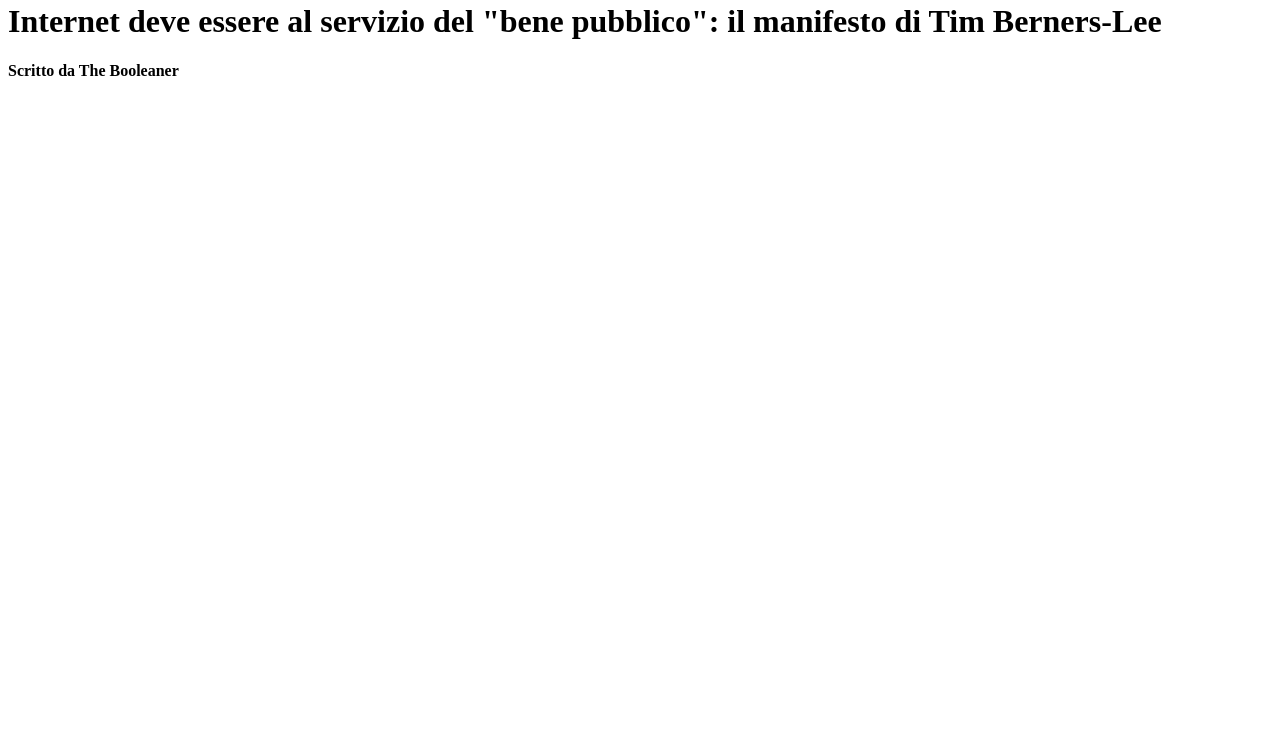
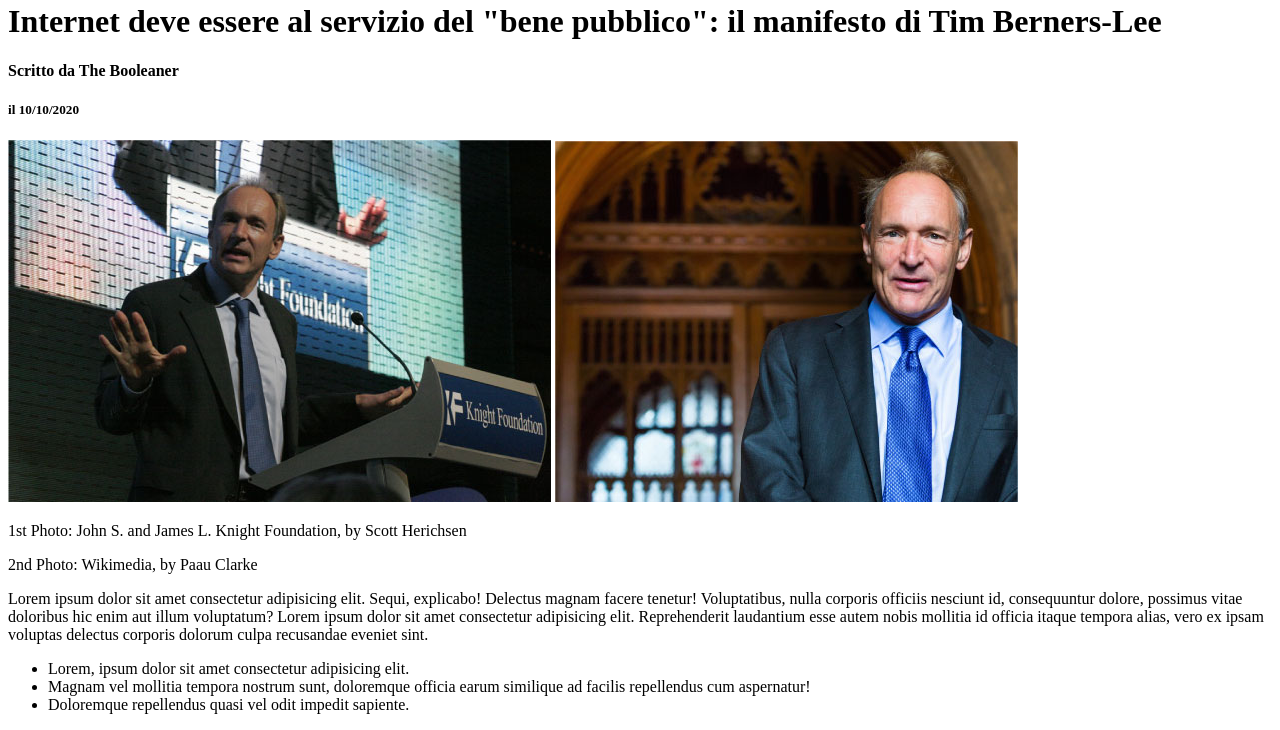
Before and after one commit to AlessandroOviszach/html-css-booleaner, a plain HTML site: page index.html in a window 1280 px wide. Shown: the part 351-1081 px from the top of the page. Before the commit the page ends 800 px from the top, so only its background shows below. Drawn offline with Linux system fonts and the light colour scheme.

Commit message:
add content in main content

```diff
--- a/index.html
+++ b/index.html
@@ -24,9 +24,23 @@
 
         <!-- Credits -->
         <h4 class="low_color">Scritto da <Span class="high_color">The Booleaner</Span></h4>
+        <h5>il 10/10/2020</h5>
 
+        <!-- img of parts -->
 
+        <img class="img_size" src="./img/tim-1.jpg" alt="John S. and James L. Knight Foundation, by Scott Herichsen">
+        <img class="img_size" src="./img/tim-2.jpg" alt="Wikimedia, by Paau Clarke">
 
+        <p>1st Photo: John S. and James L. Knight Foundation, by Scott Herichsen</p>
+        <p>2nd Photo: Wikimedia, by Paau Clarke</p>
+
+        <p>Lorem ipsum dolor sit amet consectetur adipisicing elit. Sequi, explicabo! Delectus magnam facere tenetur! Voluptatibus, nulla corporis officiis nesciunt id, consequuntur dolore, possimus vitae doloribus hic enim aut illum voluptatum? Lorem ipsum dolor sit amet consectetur adipisicing elit. Reprehenderit laudantium esse autem nobis mollitia id officia itaque tempora alias, vero ex ipsam voluptas delectus corporis dolorum culpa recusandae eveniet sint.</p>
+
+        <ul>
+            <li>Lorem, ipsum dolor sit amet consectetur adipisicing elit. </li>
+            <li>Magnam vel mollitia tempora nostrum sunt, doloremque officia earum similique ad facilis repellendus cum aspernatur!</li>
+            <li>Doloremque repellendus quasi vel odit impedit sapiente.</li>
+        </ul>
 
 
     </main>
```
